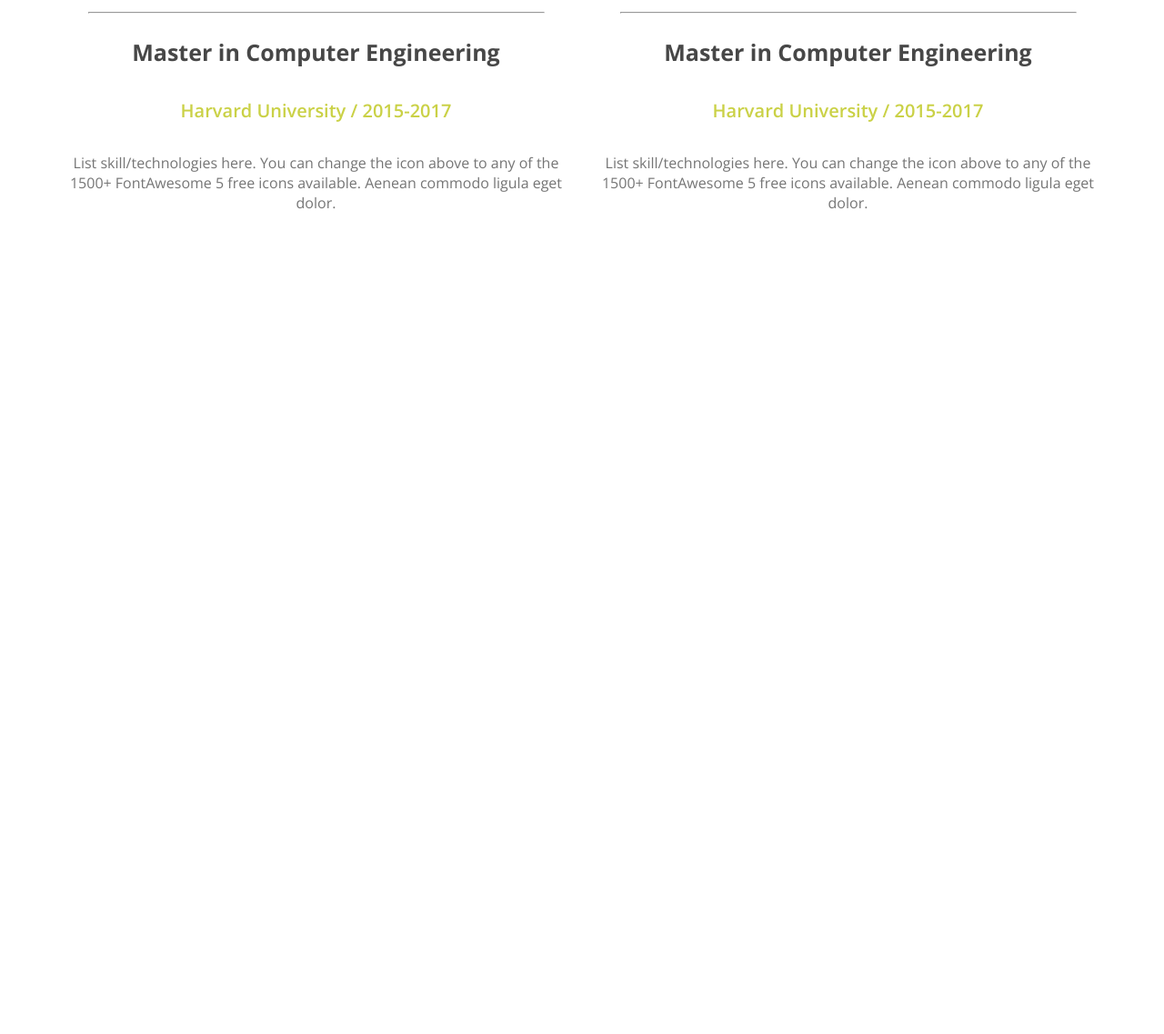
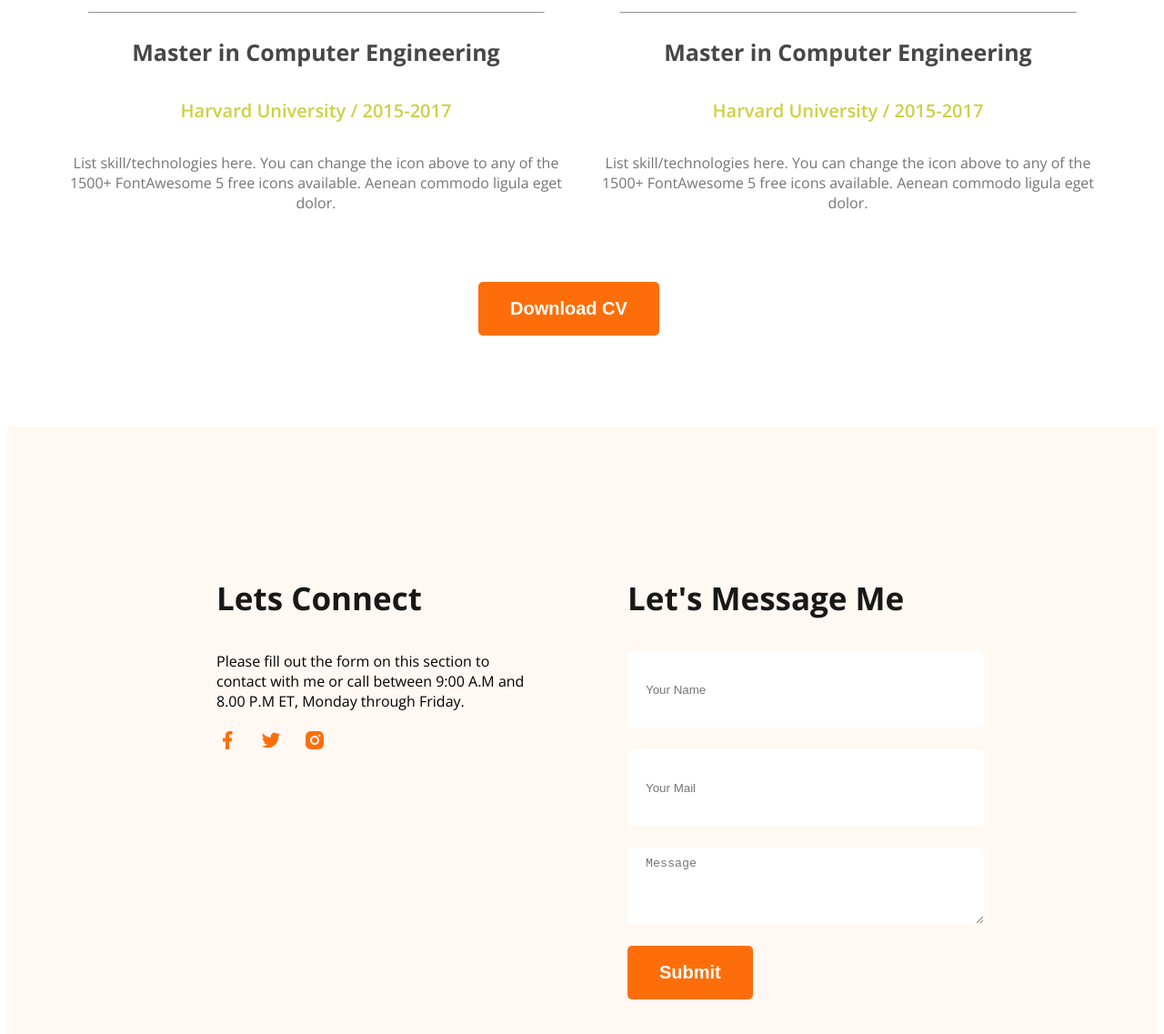
Before and after one commit to Sadman-Sakib56/Developer-Portfolioo, a plain HTML site: page index.html in a window 1280 px wide. Shown: the part 3070-4207 px from the top of the page at 91% size. Before the commit the page ends 3328 px from the top, so only its background shows below. Drawn offline with nearby package versions, Linux system fonts and the light colour scheme.

Commit message:
final-commit

```diff
--- a/index.html
+++ b/index.html
@@ -167,12 +167,31 @@
                         </div>
                     </div>
                 </div>
+                <button class="btn-primary experiance-btn">Download CV</button>
 
 
         </section>
     </main>
-    <footer>
-
+    <footer class="bg-secondary">
+        <div class="footer-coloum">
+            <h3 class="section-title">Lets Connect</h3>
+            <p>Please fill out the form on this section to contact with me or call between 9:00 A.M and 8.00 P.M ET,
+                Monday through Friday.</p>
+            <div>
+                <a href=""><img src="images/icons/facebook.png" alt=""></a>
+                <a href=""><img src="images/icons/twitter.png" alt=""></a>
+                <a href=""><img src="images/icons/insta.png" alt=""></a>
+            </div>
+        </div>
+        <div class="footer-coloum">
+            <h3 class="section-title">Let's Message Me</h3>
+            <form action="">
+                <input type="text" name="" id="" placeholder="Your Name">
+                <input type="email" name="" placeholder="Your Mail" id="">
+                <textarea name="" placeholder="Message" id="" cols="30" rows="10"></textarea>
+                <input class="btn-primary" type="submit" value="Submit">
+            </form>
+        </div>
     </footer>
 </body>
 
--- a/styles/style.css
+++ b/styles/style.css
@@ -190,6 +190,7 @@
 
  .resume {
      margin-top: 100px;
+     margin-bottom: 100px;
  }
 
  .resume-title {
@@ -228,3 +229,42 @@
  .resume-container hr {
      width: 500px;
  }
+
+ .experiance-btn {
+     margin-left: 40%;
+     margin-top: 60px;
+ }
+
+ /* -----footer styles------ */
+
+ footer {
+     padding: 130px 230px;
+     display: flex;
+     gap: 100px;
+ }
+
+ footer p {
+     margin-top: 30px;
+     margin-bottom: 20px;
+ }
+
+ .footer-coloum {
+     width: 50%;
+ }
+
+ .footer-coloum img {
+     margin-right: 20px;
+ }
+
+ footer input[type="text"],
+ footer input[type="email"],
+ footer textarea {
+     height: 64px;
+     border-radius: 5px;
+     background-color: white;
+     display: block;
+     width: 100%;
+     padding: 10px 20px;
+     margin-bottom: 24px;
+     border: none;
+ }
```
